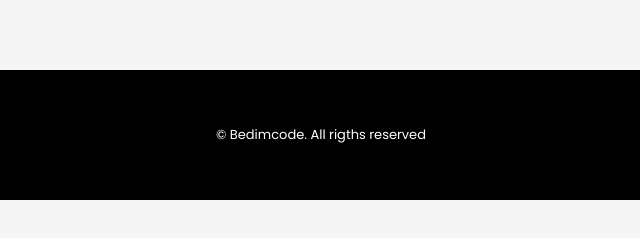
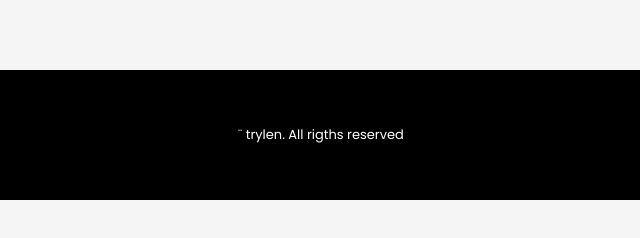
Before and after one commit to Ritika800/Greenery-Plants-UI-Design, a plain HTML site: page index.html in a window 1280 px wide. Shown: the part 4446-4684 px from the top of the page, 319-959 px from the left. Drawn offline with nearby package versions, Linux system fonts and the light colour scheme; files whose address does not match are found by name.

Commit message:
Update index.html

```diff
--- a/index.html
+++ b/index.html
@@ -557,7 +557,7 @@
 
 
 
-            <p class="footer__copy">&#169; Bedimcode. All rigths reserved</p>
+            <p class="footer__copy">&#168; trylen. All rigths reserved</p>
         </footer>
 
         <!--=============== SCROLL UP ===============-->
```
